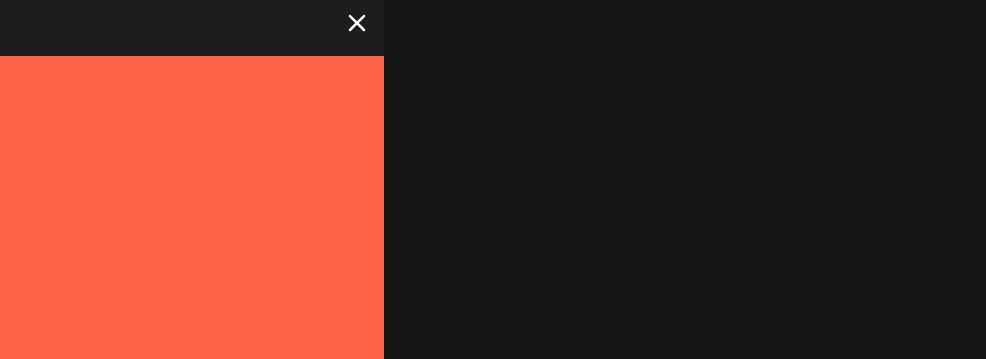
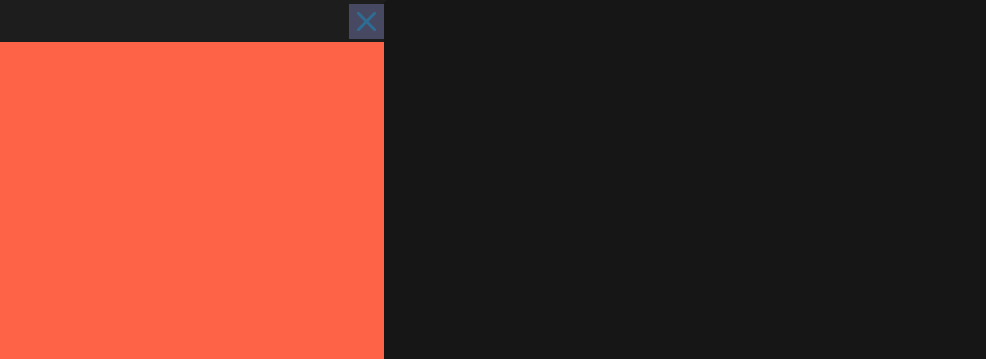
Before and after one commit to cybermajeed/ElectroNotes, a plain HTML site: page index.html in a window 1280 px wide. Shown: the top 359 px of the page, without its empty margins (0-986 px from the left). Drawn offline with Linux system fonts and the light colour scheme.

Commit message:
Add files via upload

```diff
--- a/index.html
+++ b/index.html
@@ -12,9 +12,9 @@
     <!---->
     <div class="container">
       <div class="topNavParent">
-        <strong>
+        <div>
 
-        </strong>
+        </div>
       </div>
       <div class="notesList"></div>
       <div class="addNoteParent">
--- a/script.js
+++ b/script.js
@@ -6,26 +6,26 @@ let wrapper = document.querySelector(".wrapper"),
 
 //navigation close?open
 
-const navOpen = `<svg class="navOpen" xmlns="http://www.w3.org/2000/svg" height="30px" viewBox="0 0 24 24" width="30px" fill="#ffffff">
+const navOpen = `<svg class="navOpen" xmlns="http://www.w3.org/2000/svg" height="35px" viewBox="0 0 24 24" width="35px" fill="#ffffff">
   <path d="M0 0h24v24H0V0z" fill="none"/>
   <path d="M4 18h16c.55 0 1-.45 1-1s-.45-1-1-1H4c-.55 0-1 .45-1 1s.45 1 1 1zm0-5h16c.55 0 1-.45 1-1s-.45-1-1-1H4c-.55 0-1 .45-1 1s.45 1 1 1zM3 7c0 .55.45 1 1 1h16c.55 0 1-.45 1-1s-.45-1-1-1H4c-.55 0-1 .45-1 1z"/>
 </svg>`,
   //
-  navClose = `<svg class="navClose" xmlns="http://www.w3.org/2000/svg" height="30px" viewBox="0 0 24 24" width="30px" fill="#fff">
+  navClose = `<svg class="navClose" xmlns="http://www.w3.org/2000/svg" height="35px" viewBox="0 0 24 24" width="35px" fill="#fff">
   <path d="M0 0h24v24H0V0z" fill="none"/>
   <path d="M18.3 5.71c-.39-.39-1.02-.39-1.41 0L12 10.59 7.11 5.7c-.39-.39-1.02-.39-1.41 0-.39.39-.39 1.02 0 1.41L10.59 12 5.7 16.89c-.39.39-.39 1.02 0 1.41.39.39 1.02.39 1.41 0L12 13.41l4.89 4.89c.39.39 1.02.39 1.41 0 .39-.39.39-1.02 0-1.41L13.41 12l4.89-4.89c.38-.38.38-1.02 0-1.4z"/>
 </svg>`;
 
 //function events
-topNavParent.querySelector("strong").onclick = navCloseOpen;
+topNavParent.querySelector("div").onclick = navCloseOpen;
 
 //
-topNavParent.querySelector("strong").innerHTML = navClose;
+topNavParent.querySelector("div").innerHTML = navClose;
 
 function navCloseOpen() {
-  if (topNavParent.querySelector("strong svg").classList.contains("navClose")) {
-    topNavParent.querySelector("strong").innerHTML = navOpen;
+  if (topNavParent.querySelector("div svg").classList.contains("navClose")) {
+    topNavParent.querySelector("div").innerHTML = navOpen;
   } else {
-    topNavParent.querySelector("strong").innerHTML = navClose;
+    topNavParent.querySelector("div").innerHTML = navClose;
   }
 }
--- a/style.css
+++ b/style.css
@@ -53,12 +53,15 @@ body {
 .container .topNavParent {
   background: #1d1d1d;
   text-align: end;
-  padding: 8px 12px;
   flex-grow: 1;
   border-radius: 4px 4px 0 0;
+  display: flex;
+  align-items: center;
+  justify-content: end;
 }
 .container .topNavParent svg path {
   cursor: pointer;
+  fill: rgba(0, 179, 250, 0.336);
 }
 
 .container .notesList {
@@ -82,3 +85,11 @@ body {
   padding: 10px 15px;
   flex-grow: 1;
 }
+
+.topNavParent div {
+  background: #ff000056;
+  width: fit-content;
+  height: fit-content;
+  display: flex;
+  align-items: center;
+}
```
